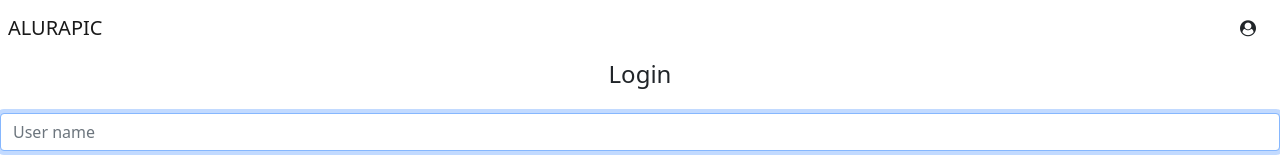
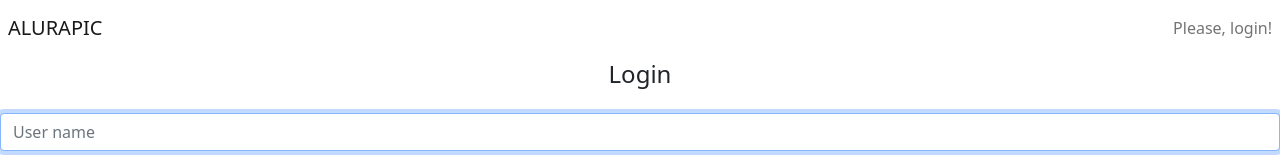
Before and after one commit to danisluz/alurapic, an Angular app: page / in a window 1280 px wide. Shown: the top 160 px of the page. Built offline with nearby package versions, Linux system fonts and the light colour scheme.

Commit message:
implements logout

```diff
--- a/src/app/core/core.module.ts
+++ b/src/app/core/core.module.ts
@@ -1,8 +1,10 @@
+import { CommonModule } from '@angular/common';
 import { NgModule } from '@angular/core';
 import { HeaderComponent } from './header/header.component';
 
 @NgModule({
   declarations: [ HeaderComponent ],
-  exports: [ HeaderComponent ]
+  exports: [ HeaderComponent ],
+  imports: [ CommonModule ]
 })
 export class CoreModule {}
--- a/src/app/core/header/header.component.html
+++ b/src/app/core/header/header.component.html
@@ -1,9 +1,13 @@
 <header class="fixed-top">
   <nav class="navbar navbar-light bg-white">
-      <a class="navbar-brand px-2">ALURAPIC</a>
-      <div>
-          <i class="fa fa-user-circle px-2 mr-1"></i>
-          <a class="px-2">{{ user?.name }}</a>
-      </div>
+    <a class="navbar-brand px-2">ALURAPIC</a>
+    <div *ngIf="(user$ | async) as user; else login">
+      <i class="fa fa-user-circle px-2 mr-1"></i>
+      <a class="px-2">{{ user.name }}</a>
+      <a (click)="logout()" class="px-2">(Logout)</a>
+    </div>
+    <ng-template #login>
+      <span class="navbar-text px-2"> Please, login! </span>
+    </ng-template>
   </nav>
 </header>
--- a/src/app/core/header/header.component.ts
+++ b/src/app/core/header/header.component.ts
@@ -1,4 +1,5 @@
 import { Component } from '@angular/core';
+import { Router } from '@angular/router';
 import { Observable } from 'rxjs';
 import { User } from '../user/user';
 import { UserService } from '../user/user.service';
@@ -9,10 +10,16 @@ import { UserService } from '../user/user.service';
 })
 export class HeaderComponent {
   user$: Observable<User>;
-  user: User | undefined;
 
-  constructor(userService: UserService) {
+  constructor(
+    private userService: UserService,
+    private router: Router
+  ) {
     this.user$ = userService.getUser();
-    this.user$.subscribe((user) => (this.user = user));
+  }
+
+  logout(){
+    this.userService.logout();
+    this.router.navigate(['']);
   }
 }
--- a/src/app/core/user/user.service.ts
+++ b/src/app/core/user/user.service.ts
@@ -26,4 +26,9 @@ export class UserService {
     const user = jwt_decode(token!) as User;
     this.userSubject.next(user);
   }
+
+  logout(){
+    this.tokenService.removeToken();
+    this.userSubject.next(null!);
+  }
 }
```
